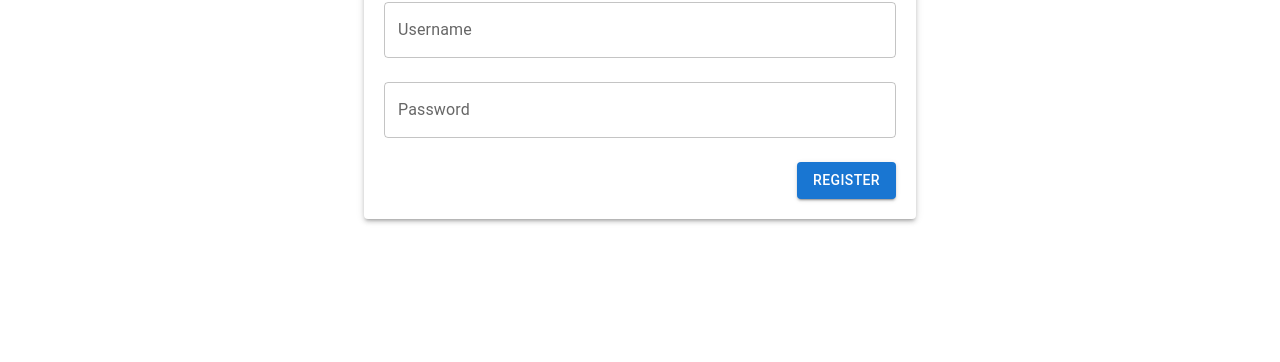
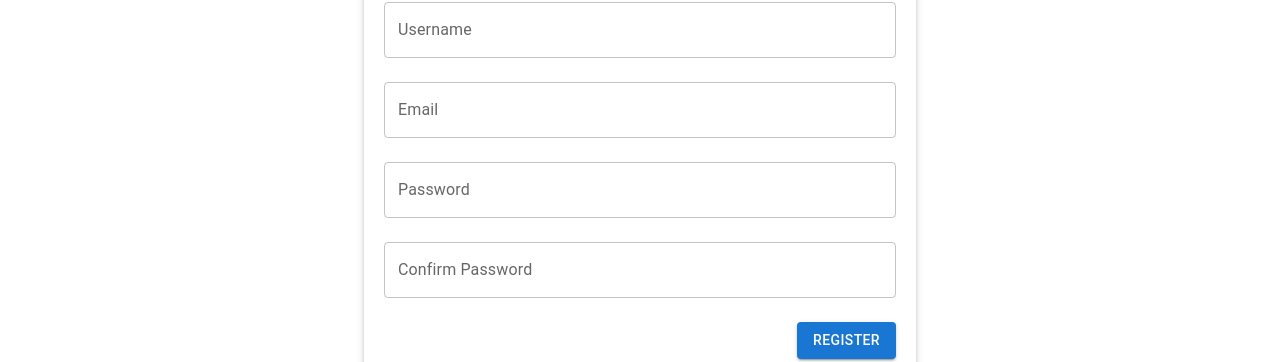
Before and after one commit to 97970z/JourneyJoy, a React (Vite) app in the folder frontend-journeyjoy/: page /register in a window 1280 px wide. Shown: the part 496-858 px from the top of the page. Before the commit the page ends 800 px from the top, so only its background shows below. Built offline with nearby package versions, Linux system fonts and the light colour scheme; no server answers.

Commit message:
회원가입 이메일 인증 추가

```diff
--- a/frontend-journeyjoy/src/components/Home/LocationCard.jsx
+++ b/frontend-journeyjoy/src/components/Home/LocationCard.jsx
@@ -31,7 +31,7 @@ const LocationCard = ({ _id, imageUrl, name, featuredIn }) => {
 							{name}
 						</Typography>
 						<Typography variant="body2" color="common.white">
-							Featured in: {featuredIn}
+							출연작: {featuredIn}
 						</Typography>
 					</OverlayText>
 				</StyledCardMedia>
--- a/frontend-journeyjoy/src/components/Register/AuthenticationForm.jsx
+++ b/frontend-journeyjoy/src/components/Register/AuthenticationForm.jsx
@@ -5,8 +5,12 @@ import { TextField, Button, Box } from "@mui/material";
 const AuthenticationForm = ({
 	username,
 	setUsername,
+	email,
+	setEmail,
 	password,
 	setPassword,
+	confirmPassword,
+	setConfirmPassword,
 	handleSubmit,
 	action,
 }) => {
@@ -21,6 +25,14 @@ const AuthenticationForm = ({
 				onChange={(e) => setUsername(e.target.value)}
 			/>
 			<TextField
+				label="Email"
+				variant="outlined"
+				fullWidth
+				margin="normal"
+				value={email}
+				onChange={(e) => setEmail(e.target.value)}
+			/>
+			<TextField
 				label="Password"
 				variant="outlined"
 				fullWidth
@@ -28,6 +40,15 @@ const AuthenticationForm = ({
 				type="password"
 				value={password}
 				onChange={(e) => setPassword(e.target.value)}
+			/>
+			<TextField
+				label="Confirm Password"
+				variant="outlined"
+				fullWidth
+				margin="normal"
+				type="password"
+				value={confirmPassword}
+				onChange={(e) => setConfirmPassword(e.target.value)}
 			/>
 			<Box display="flex" justifyContent="flex-end" marginTop="16px">
 				<Button type="submit" variant="contained" color="primary">
--- a/frontend-journeyjoy/src/contextAPI/AuthContext.jsx
+++ b/frontend-journeyjoy/src/contextAPI/AuthContext.jsx
@@ -55,8 +55,8 @@ export const AuthProvider = ({ children }) => {
 		setAuthTokens(data);
 	};
 
-	const register = async (username, password) => {
-		await Api.post("/auth/register", { username, password });
+	const register = async (username, password, email) => {
+		await Api.post("/auth/register", { username, password, email });
 	};
 
 	const logout = () => {
--- a/frontend-journeyjoy/src/pages/Login.jsx
+++ b/frontend-journeyjoy/src/pages/Login.jsx
@@ -5,12 +5,15 @@ import { useAuth } from "../contextAPI/AuthContext.jsx";
 import Logo from "../components/Logo/Logo.jsx";
 import AuthenticationForm from "../components/Login/AuthenticationForm.jsx";
 import FormContainer from "../components/Login/FormContainer.jsx";
+import { Snackbar, Alert } from "@mui/material";
 
 function Login() {
 	const navigate = useNavigate();
 	const [username, setUsername] = useState("");
 	const [password, setPassword] = useState("");
 	const { currentUser, login } = useAuth();
+	const [open, setOpen] = useState(false);
+	const [alert, setAlert] = useState({ severity: "info", message: "" });
 
 	useEffect(() => {
 		if (currentUser) {
@@ -24,8 +27,16 @@ function Login() {
 			await login(username, password);
 			navigate("/");
 		} catch (error) {
-			console.error(error.response.data);
+			setAlert({ severity: "error", message: error.response.data.message });
+			setOpen(true);
 		}
+	};
+
+	const handleClose = (event, reason) => {
+		if (reason === "clickaway") {
+			return;
+		}
+		setOpen(false);
 	};
 
 	return (
@@ -41,6 +52,15 @@ function Login() {
 					action="Login"
 				/>
 			</FormContainer>
+			<Snackbar open={open} autoHideDuration={5000} onClose={handleClose}>
+				<Alert
+					onClose={handleClose}
+					severity={alert.severity}
+					sx={{ width: "100%" }}
+				>
+					{alert.message}
+				</Alert>
+			</Snackbar>
 		</div>
 	);
 }
--- a/frontend-journeyjoy/src/pages/Register.jsx
+++ b/frontend-journeyjoy/src/pages/Register.jsx
@@ -1,16 +1,21 @@
-// frontend/src/pages/Login.jsx
-import { useState, useEffect } from "react";
+// frontend/src/pages/Register.jsx
+import React, { useState, useEffect } from "react";
 import { useNavigate } from "react-router-dom";
-import { useAuth } from "../contextAPI/AuthContext.jsx";
-import Logo from "../components/Logo/Logo.jsx";
-import AuthenticationForm from "../components/Register/AuthenticationForm.jsx";
-import FormContainer from "../components/Register/FormContainer.jsx";
+import { useAuth } from "../contextAPI/AuthContext";
+import Logo from "../components/Logo/Logo";
+import AuthenticationForm from "../components/Register/AuthenticationForm";
+import FormContainer from "../components/Register/FormContainer";
+import { Snackbar, Alert } from "@mui/material";
 
 function Register() {
 	const navigate = useNavigate();
+	const { currentUser, register } = useAuth();
 	const [username, setUsername] = useState("");
 	const [password, setPassword] = useState("");
-	const { currentUser, register } = useAuth();
+	const [confirmPassword, setConfirmPassword] = useState("");
+	const [email, setEmail] = useState("");
+	const [open, setOpen] = useState(false);
+	const [alert, setAlert] = useState({ severity: "info", message: "" });
 
 	useEffect(() => {
 		if (currentUser) {
@@ -20,12 +25,32 @@ function Register() {
 
 	const handleSubmit = async (e) => {
 		e.preventDefault();
+		if (password !== confirmPassword) {
+			setAlert({ severity: "error", message: "비밀번호가 일치하지 않습니다." });
+			setOpen(true);
+			return;
+		}
 		try {
-			await register(username, password);
+			await register(username, password, email);
 			navigate("/login");
+			setAlert({
+				severity: "success",
+				message: "회원가입이 완료되었습니다. 이메일을 확인해주세요.",
+			});
+			setOpen(true);
 		} catch (error) {
-			console.error(error.response.data);
+			error.response.data.errors.forEach((error) => {
+				setAlert({ severity: "error", message: error.msg });
+				setOpen(true);
+			});
 		}
+	};
+
+	const handleClose = (event, reason) => {
+		if (reason === "clickaway") {
+			return;
+		}
+		setOpen(false);
 	};
 
 	return (
@@ -35,12 +60,25 @@ function Register() {
 				<AuthenticationForm
 					username={username}
 					setUsername={setUsername}
+					email={email}
+					setEmail={setEmail}
 					password={password}
 					setPassword={setPassword}
+					confirmPassword={confirmPassword}
+					setConfirmPassword={setConfirmPassword}
 					handleSubmit={handleSubmit}
 					action="Register"
 				/>
 			</FormContainer>
+			<Snackbar open={open} autoHideDuration={5000} onClose={handleClose}>
+				<Alert
+					onClose={handleClose}
+					severity={alert.severity}
+					sx={{ width: "100%" }}
+				>
+					{alert.message}
+				</Alert>
+			</Snackbar>
 		</div>
 	);
 }
```
